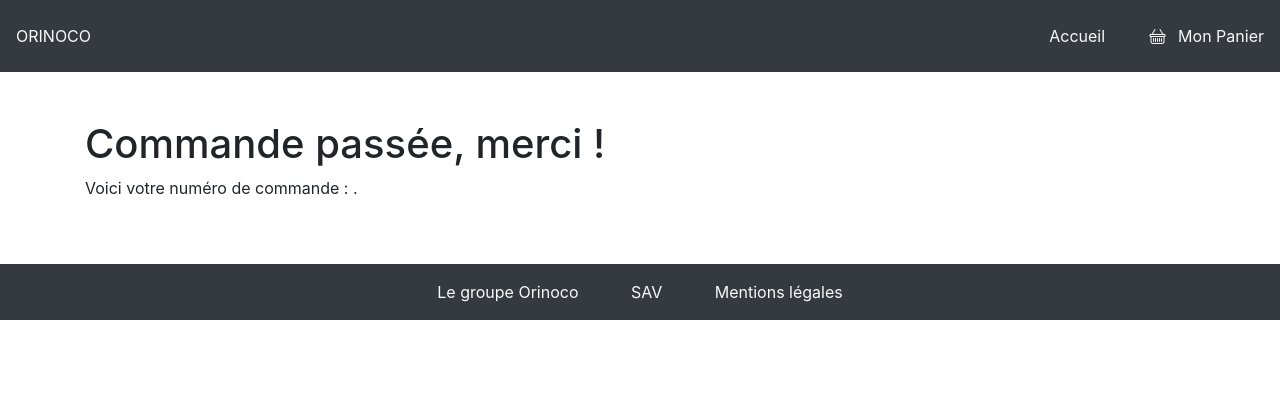
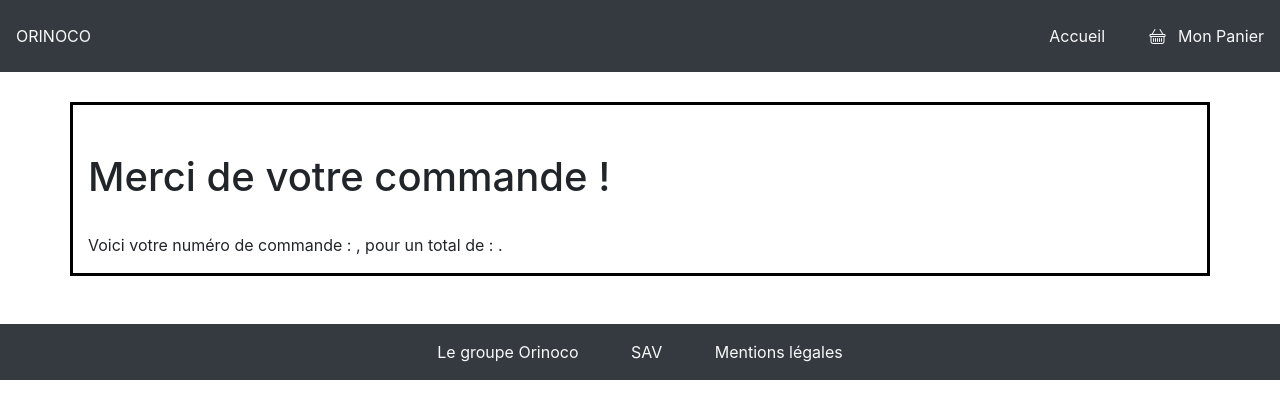
Before and after one commit to Jenny-Joyce/JennyPothin_5_08092021, a plain HTML site: page Front/confirmation.html in a window 1280 px wide. Drawn offline with nearby package versions, Linux system fonts and the light colour scheme.

Commit message:
modification page confirmation

```diff
--- a/Front/confirmation.html
+++ b/Front/confirmation.html
@@ -30,15 +30,15 @@
                 </ul>
             </div>
     </header>
-    <section class="container">
+    <section class="container confirm">
         <div class="row">
             <div class="col mt-5">
-                <h1>Commande passée, merci !</h1>
+                <h1>Merci de votre commande !</h1>
             </div>
         </div>
         <div class="row">
-            <div class="col">
-                <p>Voici votre numéro de commande : <span id="order_id"></span>.</p>
+            <div class="col mt-4">
+                <p>Voici votre numéro de commande : <span id="order_id"></span>, pour un total de : <span id="total_price"></span>.</p>
             </div>
         </div>
     </section>
```
